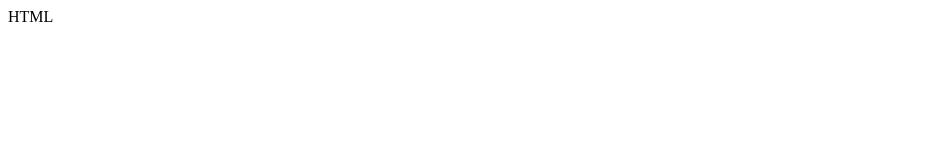
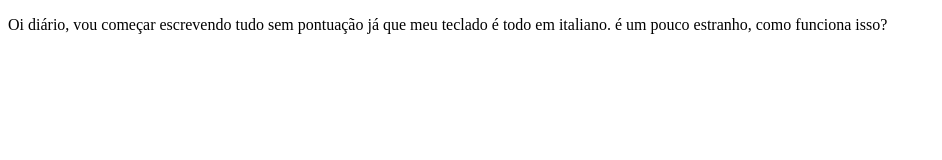
Before and after one commit to fenerick/meudiario, a plain HTML site: page index.html in a window 1280 px wide. Shown: the whole page, without its empty margins (0-942 px from the left). Drawn offline with Linux system fonts and the light colour scheme.

Commit message:
Update index.html

```diff
--- a/index.html
+++ b/index.html
@@ -1,13 +1,11 @@
-HTML
-
-<html>
 <!DOCTYPE html>
 <html lang="pt-BR">
 <head>
     <title> Diary </title>
 </head>
 <body>
-<! -- Oi diário, vou começar escrevendo tudo sem pontuação já que meu teclado é todo em italiano. é um pouco estranho, como funciona isso? -->
+<p> Oi diário, vou começar escrevendo tudo sem pontuação já que meu teclado é todo em italiano.
+    é um pouco estranho, como funciona isso? </p>
 
 </body>
 </html>
```
